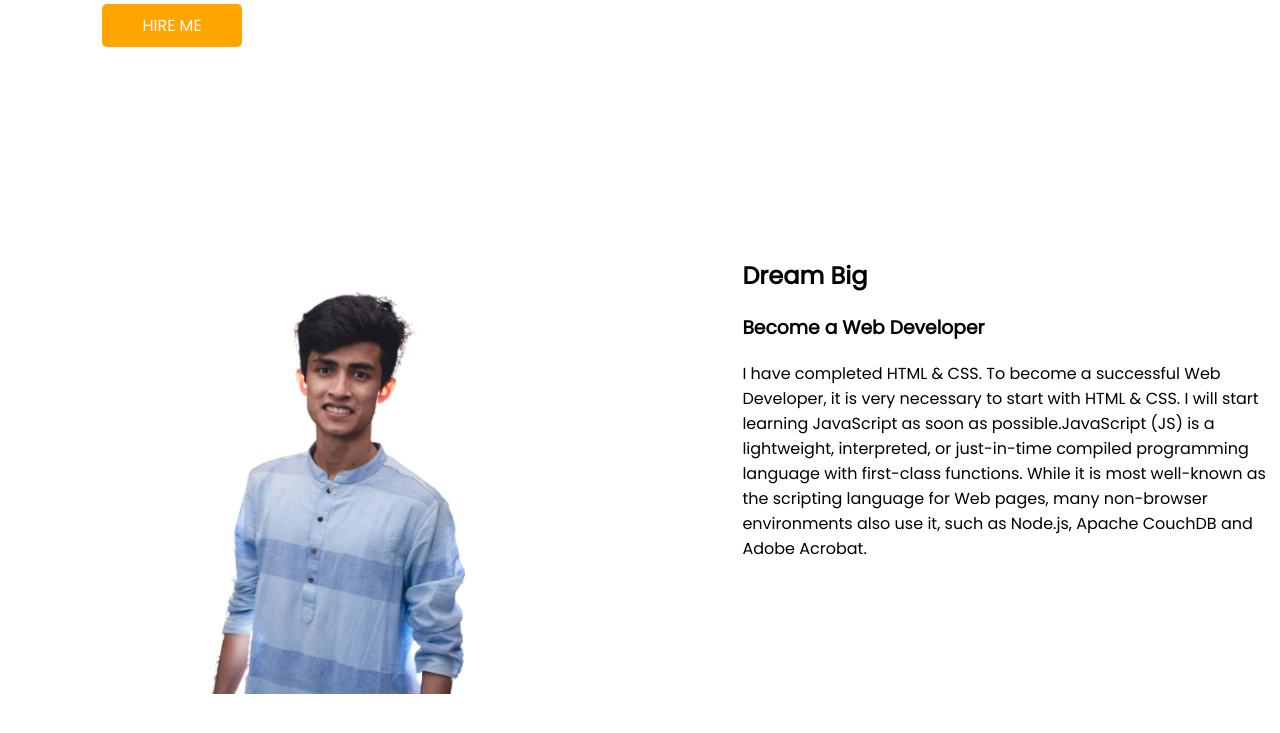
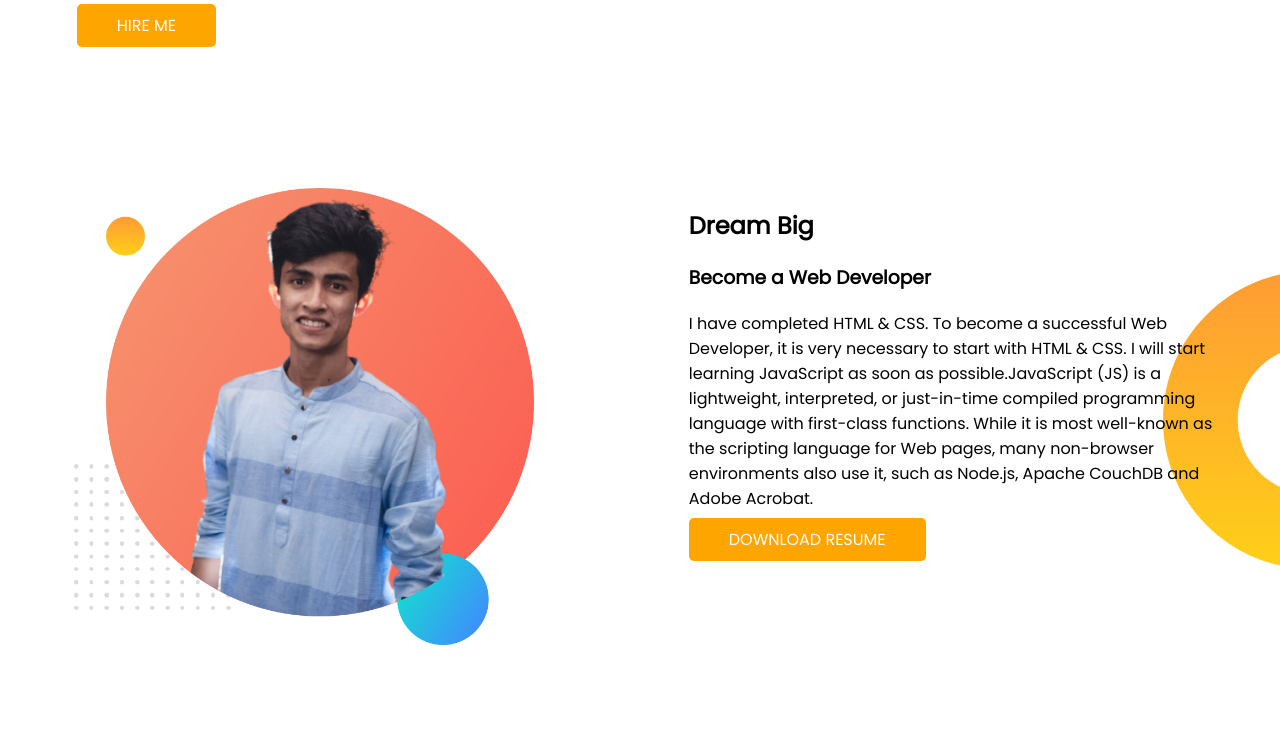
Before and after one commit to mdsobujsordar/developer-portfolio, a plain HTML site: page index.html in a window 1280 px wide. Shown: the part 575-1308 px from the top of the page. Before the commit the page ends 1276 px from the top, so only its background shows below. Drawn offline with Linux system fonts and the light colour scheme.

Commit message:
middle section done

```diff
--- a/index.html
+++ b/index.html
@@ -27,12 +27,13 @@
     </section>
     <section class="middle-section">
         <div class="half-width">
-            <img src="sobuzImages/punjabi-pora-chobi.png" alt="">
+            <img src="sobuzImages/my-bg.png" alt="">
         </div>
         <div class="half-width">
-            <span id="relocate"><h2>Dream Big</h2>
+            <h2>Dream Big</h2>
             <h3>Become a Web Developer</h3>
-            <p>I have completed HTML & CSS. To become a successful Web Developer, it is very necessary to start with HTML & CSS. I will start learning JavaScript as soon as possible.JavaScript (JS) is a lightweight, interpreted, or just-in-time compiled programming language with first-class functions. While it is most well-known as the scripting language for Web pages, many non-browser environments also use it, such as Node.js, Apache CouchDB and Adobe Acrobat.</p></span>
+            <p>I have completed HTML & CSS. To become a successful Web Developer, it is very necessary to start with HTML & CSS. I will start learning JavaScript as soon as possible.JavaScript (JS) is a lightweight, interpreted, or just-in-time compiled programming language with first-class functions. While it is most well-known as the scripting language for Web pages, many non-browser environments also use it, such as Node.js, Apache CouchDB and Adobe Acrobat.</p>
+            <a class="link-button" target="_blank" href="https://www.linkedin.com/in/mdsobujsordar/">DOWNLOAD RESUME</a>
         </div>
     </section>
 </body>
--- a/style.css
+++ b/style.css
@@ -10,9 +10,10 @@ h1{
 }
 section{
     display: flex;
+    margin-bottom: 150px;
 }
 .half-width{
-    padding-left: 8%;
+    padding-left: 6%;
     width: 50%;
 }
 .half-width img{
@@ -31,8 +32,8 @@ section{
     background-repeat: no-repeat;
 }
 .middle-section{
-    margin-top: 200px;
+    padding-right: 50px;
+    background-image: url(images/dream-bg.png);
+    background-repeat: no-repeat;
+    background-position: right;
 }
-#relocate{
-    padding-right: 8%;
-}
```
